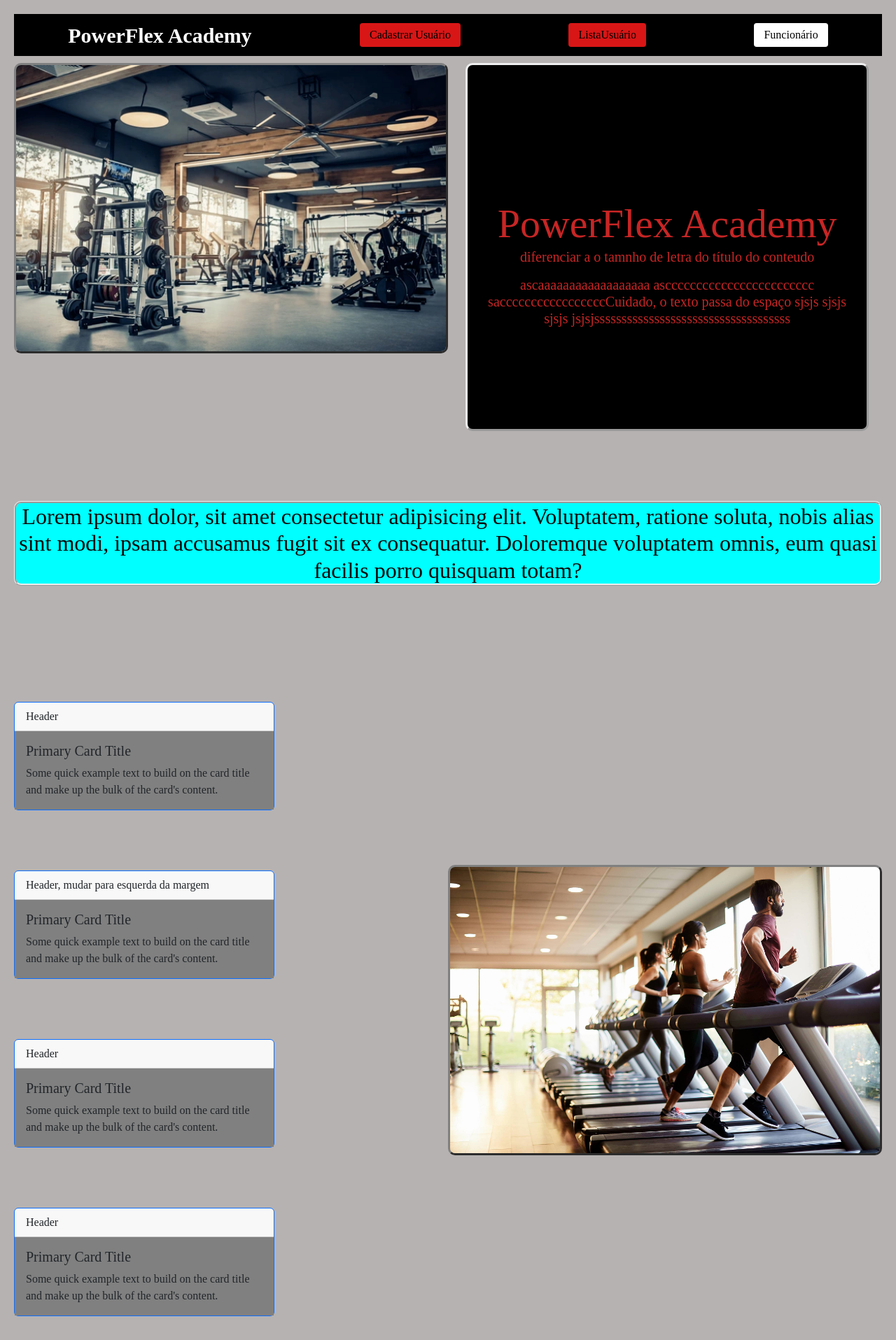
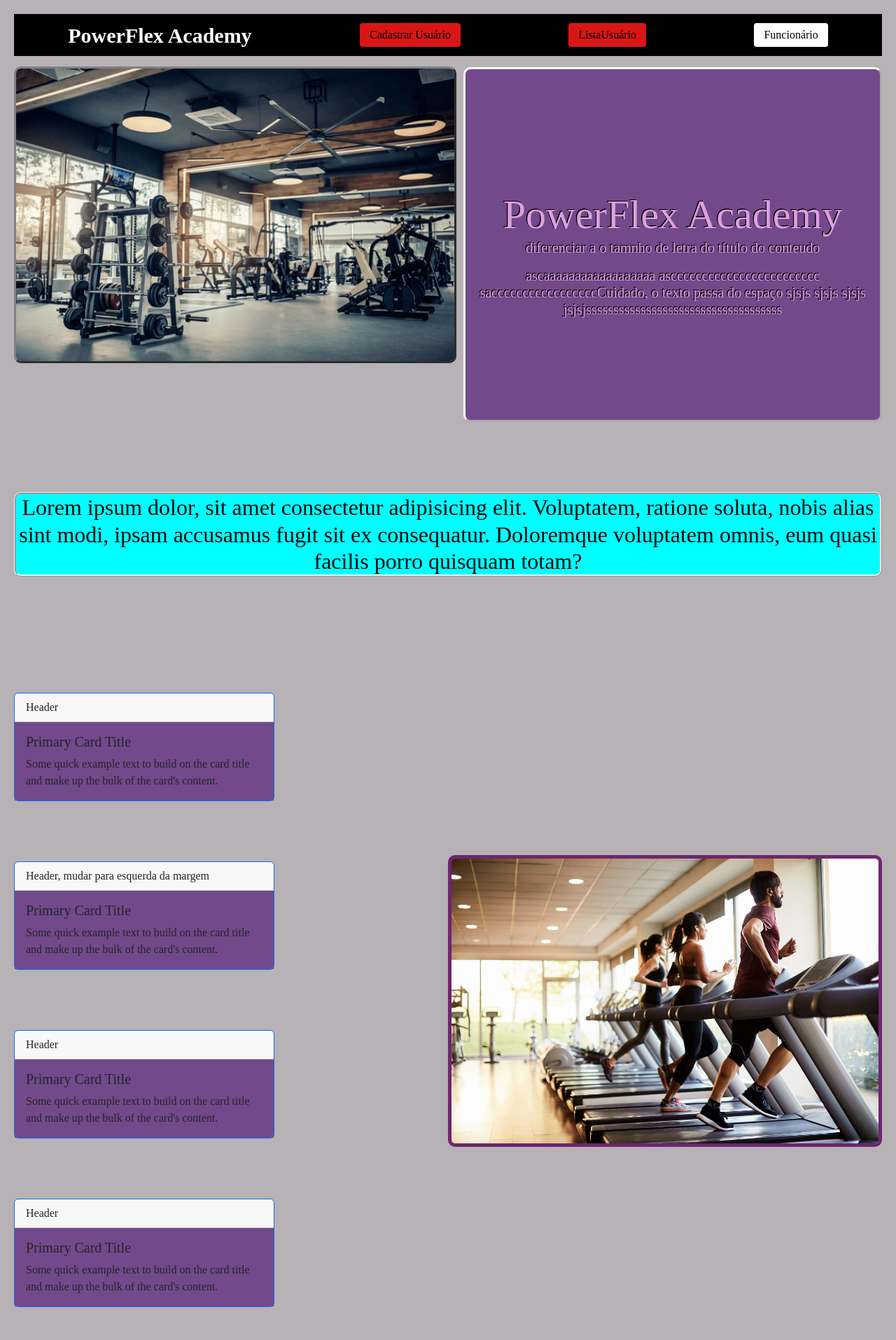
Before and after one commit to Heriwill/tcc_cods4, a React (Vite) app: page / in a window 1280 px wide. Shown: the top 1915 px of the page at 70% size. Built offline with nearby package versions, Linux system fonts and the light colour scheme.

Commit message:
Cores novas

```diff
--- a/src/index.css
+++ b/src/index.css
@@ -5,6 +5,6 @@
 
 body{
   --color: purple;
-  background-color: rgb(182, 178, 178);
+  background-color: rgb(182, 178, 181);
   font-family: 'Times New Roman', Times, serif;
 }
--- a/src/pages/Header/header.css
+++ b/src/pages/Header/header.css
@@ -20,6 +20,7 @@ header{
     padding: 5px 14px;
     color:black;
     border-radius: 4px;
+
 }
 .funcionario{
     text-decoration: none;
--- a/src/pages/Home/home.css
+++ b/src/pages/Home/home.css
@@ -1,6 +1,6 @@
 #imgtopo{
-    width: 50%;
-    margin-top: 10px;
+    width: 51%;
+    margin-top: 15px;
     border-radius: 10px;
     border-style: outset;
     border-color: gray;
@@ -9,21 +9,29 @@
 /*Ou colocar a imagem de fundo na metade da tela*/
 #titulo{
     --cursor: pointer;
-    background-color: #000000;
-    padding: 15.5% 14px 10.5% ;
-    margin-left: 52%;
-    margin-right: 1.5%;
-    margin-top: -33.5%;
+    background-color: rgb(114, 73, 138);
+    border: fixed;
+    margin: fixed;
+  --border-block: 50px dashed red;
+    padding: 14% 14px 10.5% ;
+    margin-left: 51.8%;
+    margin-right: 0%;
+    margin-top: -34.1%;
     margin-bottom: 100px;
-
     text-decoration: none;
-    color: #c72525;
+    color: plum;
     border-radius: 10px;
     border-style: outset;
+    border-color: white;
     --border-spacing: 50px;
     font-size: 58px;
     font-display: block;
     text-align: center;
+    text-shadow:
+    -1px -1px 0 black,
+    -1px -1px 0 black,
+    -1px -1px 0 black,
+    -1px -1px 0 black;
     --box-sizing: border-box;
 
 
@@ -81,6 +89,7 @@
     width: 30%;
     margin-top: 5%;
 
+
 }
 
 #imgmeio{
@@ -89,8 +98,9 @@
     margin-left: 50%;
     margin-bottom: 200px;
     border-radius: 10px;
-    border-style: outset;
-    border-color: gray;
+    border-style: solid;
+    border-width: 5px;
+    border-color: rgb(109, 38, 109);
 
    --image-rendering: optimizeSpeed;
 
@@ -98,7 +108,7 @@
 }
 
 .cardecorpo{
-    background-color: grey;
+    background-color: rgb(114, 73, 138);
 }
 .cardetitulo{
     color: plum;
@@ -106,10 +116,16 @@
 
 .cardetexto{
     color: plum;
+    text-shadow:
+    -1px -1px 0 black,
+    -1px -1px 0 black,
+    -1px -1px 0 black,
+    -1px -1px 0 black;
 }
 
 #link:hover{
     --visibility: visible;
+
     color: rgb(154, 204, 18);
 }
 
```
